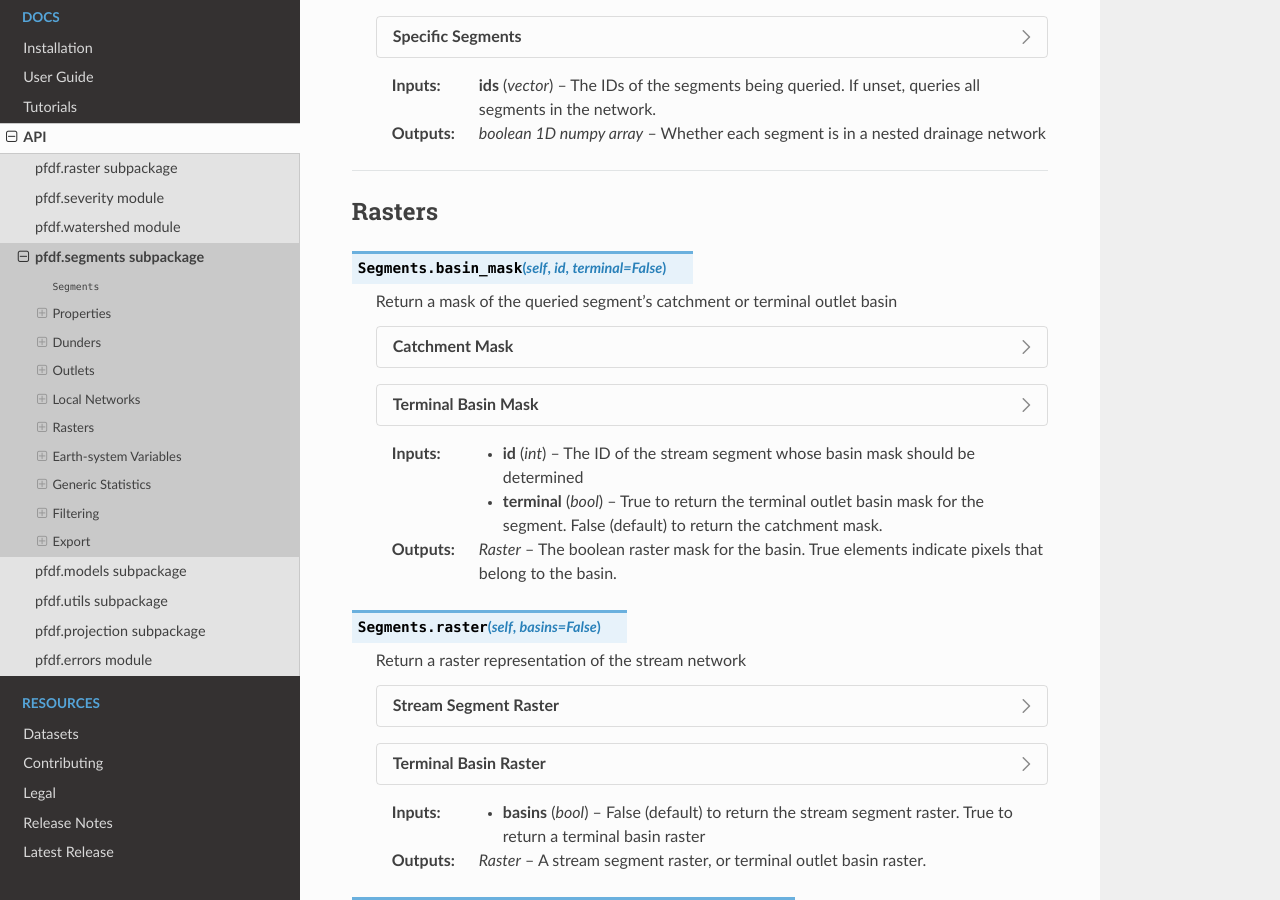
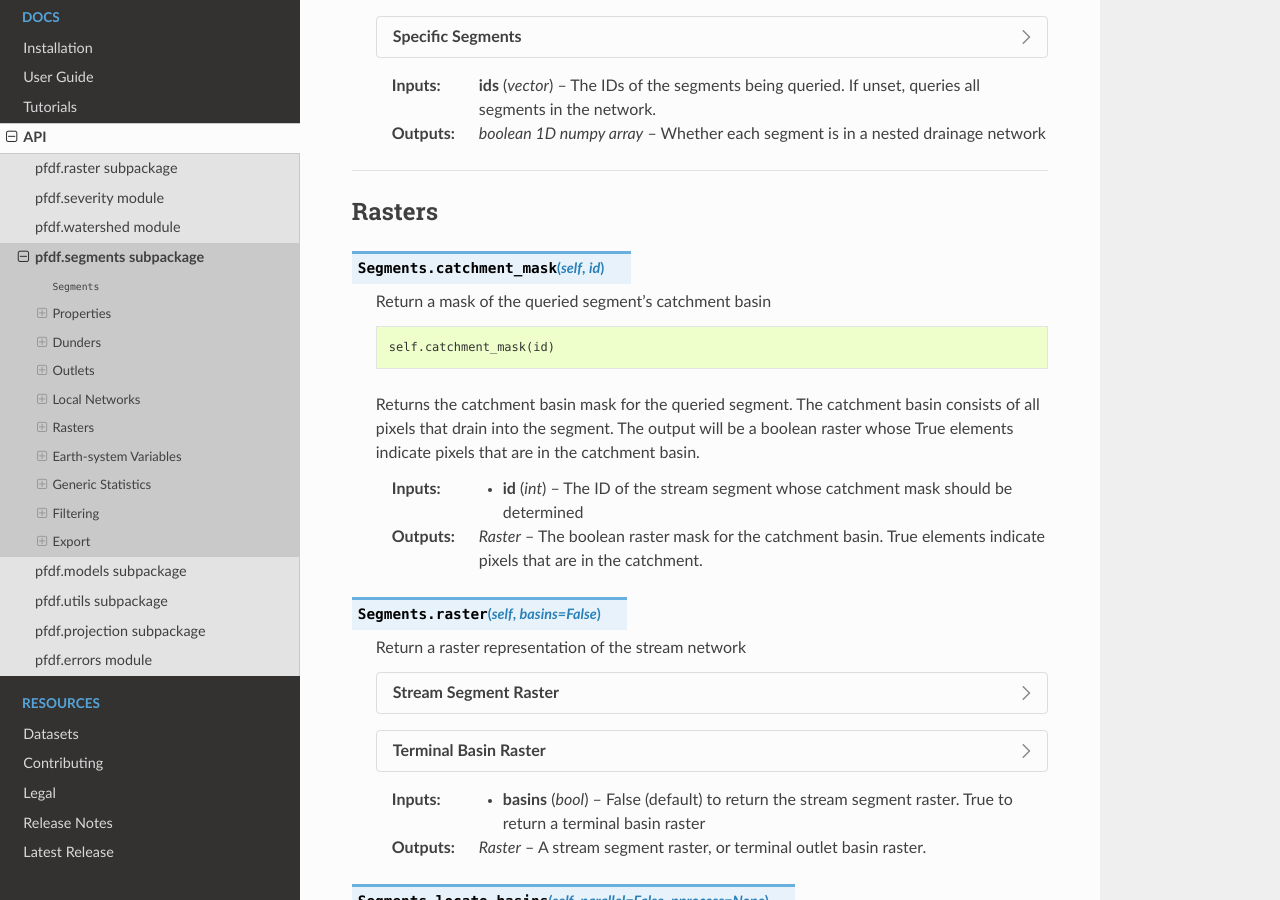
Before and after one commit to JonKing93/pfdf, a Sphinx documentation site: the page built from docs/api/segments.rst, in a window 1280 px wide and 900 px high, scrolled down 6060 px. Built offline with Sphinx 7.4.7 and the Read the Docs theme 2.0.0, drawn with Linux system fonts in a browser that asks for light colours; some of the changed text lies outside the part shown.

Commit message:
standardize use of catchment basin vocab

```diff
--- a/docs/api/segments.rst
+++ b/docs/api/segments.rst
@@ -118,8 +118,8 @@
               - Builds and saves the basin raster, optionally in parallel
             * - :ref:`raster <pfdf.segments.Segments.raster>`
               - Returns a raster representation of the stream segment network
-            * - :ref:`basin_mask <pfdf.segments.Segments.basin_mask>`
-              - Returns the catchment or terminal outlet basin mask for the queried stream segment
+            * - :ref:`catchment_mask <pfdf.segments.Segments.catchment_mask>`
+              - Returns the catchment basin mask for the queried stream segment
             * -
               -
             * - **Generic Statistics**
@@ -128,8 +128,8 @@
               - Print or return info about supported statistics
             * - :ref:`summary <pfdf.segments.Segments.summary>`
               - Compute summary statistics over the pixels for each segment
-            * - :ref:`basin_summary <pfdf.segments.Segments.basin_summary>`
-              - Compute summary statistics over the catchment basins or terminal outlet basins
+            * - :ref:`catchment_summary <pfdf.segments.Segments.catchment_summary>`
+              - Compute summary statistics over catchment basin pixels
             * -
               -
             * - **Earth System Variables**
@@ -140,6 +140,8 @@
               - Computes the burned proportion of basins
             * - :ref:`burned_area <pfdf.segments.Segments.burned_area>`
               - Computes the burned area of basins
+            * - :ref:`catchment_ratio <pfdf.segments.Segments.catchment_ratio>`
+              - Computes the proportion of catchment basin pixels within a mask
             * - :ref:`confinement <pfdf.segments.Segments.confinement>`
               - Computes the confinement angle for each segment
             * - :ref:`developed_area <pfdf.segments.Segments.developed_area>`
@@ -164,8 +166,6 @@
               - Computes the vertical relief to highest ridge cell for each segment
             * - :ref:`ruggedness <pfdf.segments.Segments.ruggedness>`
               - Computes topographic ruggedness (relief / sqrt(area)) for each segment
-            * - :ref:`upslope_ratio <pfdf.segments.Segments.upslope_ratio>`
-              - Computes the proportion of basin pixels that meet a criteria
             * -
               -
             * - **Filtering**
@@ -605,32 +605,21 @@
 Rasters
 -------
 
-.. _pfdf.segments.Segments.basin_mask:
-
-.. py:method:: Segments.basin_mask(self, id, terminal = False)
-
-    Return a mask of the queried segment's catchment or terminal outlet basin
-
-    .. dropdown:: Catchment Mask
-
-        ::
-
-            self.basin_mask(id)
-
-        Returns the catchment basin mask for the queried segment. The catchment basin consists of all pixels that drain into the segment. The output will be a boolean raster whose True elements indicate pixels that are in the catchment basin.
-
-    .. dropdown:: Terminal Basin Mask
-
-        ::
-
-            self.basin_mask(id, terminal=True)
-
-        Returns the mask of the queried segment's terminal outlet basin. The terminal outlet basin is the catchment basin for the segment's local drainage network. This basin is a superset of the segment's catchment basin. The output will be a boolean raster whose True elements indicate pixels that are in the local drainage basin.
-
-    :Inputs: * **id** (*int*) -- The ID of the stream segment whose basin mask should be determined
-             * **terminal** (*bool*) -- True to return the terminal outlet basin mask for the segment. False (default) to return the catchment mask.
-
-    :Outputs: *Raster* -- The boolean raster mask for the basin. True elements indicate pixels that belong to the basin.
+.. _pfdf.segments.Segments.catchment_mask:
+
+.. py:method:: Segments.catchment_mask(self, id)
+
+    Return a mask of the queried segment's catchment basin
+
+    ::
+
+        self.catchment_mask(id)
+
+    Returns the catchment basin mask for the queried segment. The catchment basin consists of all pixels that drain into the segment. The output will be a boolean raster whose True elements indicate pixels that are in the catchment basin.
+
+    :Inputs: * **id** (*int*) -- The ID of the stream segment whose catchment mask should be determined
+
+    :Outputs: *Raster* -- The boolean raster mask for the catchment basin. True elements indicate pixels that are in the catchment.
 
 
 .. _pfdf.segments.Segments.raster:
@@ -782,6 +771,34 @@
         * **terminal** (*bool*) -- True to only compute values for terminal outlet basins. False (default) to compute values for all catchment basins.
 
     :Outputs: *ndarray* -- The burned catchment area for the basins
+
+
+.. _pfdf.segments.Segments.catchment_ratio:
+
+.. py:method:: Segments.catchment_ratio(self, mask, terminal = False)
+
+    Returns the proportion of catchment basin pixels within a mask
+
+    .. dropdown:: Catchment Ratio
+
+        ::
+
+            self.catchment_ratio(mask)
+
+        Given a raster mask, computes the proportion of True pixels in the catchment basin for each stream segment. Returns the ratios as a numpy 1D array with one element per stream segment. Ratios will be on the interval from 0 to 1. Note that NoData pixels in the mask are interpreted as False.
+
+    .. dropdown:: Terminal Basins
+
+        ::
+
+            self.catchment_ratio(mask, terminal=True)
+
+        Only computes values for the terminal outlet basins.
+
+    :Inputs: * **mask** (*Raster*) -- A raster mask for the watershed. The method will compute the proportion of True elements in each catchment
+             * **terminal** (*bool*) -- True to only compute values for the terminal outlet basins. False (default) to compute values for all catchment basins.
+
+    :Outputs: *ndarray* -- The proportion of True values in each basin
 
 
 .. _pfdf.segments.Segments.confinement:
@@ -1186,33 +1203,6 @@
         *numpy 1D array* -- The topographic ruggedness of each stream segment
 
 
-.. _pfdf.segments.Segments.upslope_ratio:
-
-.. py:method:: Segments.upslope_ratio(self, mask, terminal = False)
-
-    Returns the proportion of basin pixels that meet a criteria
-
-    .. dropdown:: Upslope Ratio
-
-        ::
-
-            self.upslope_ratio(mask)
-
-        Given a raster mask, computes the proportion of True pixels in the catchment basin for each stream segment. Returns the ratios as a numpy 1D array with one element per stream segment. Ratios will be on the interval from 0 to 1. Note that NoData pixels in the mask are interpreted as False.
-
-    .. dropdown:: Terminal Basins
-
-        ::
-
-            self.upslope_ratio(mask, terminal=True)
-
-        Only computes values for the terminal outlet basins.
-
-    :Inputs: * **mask** (*Raster*) -- A raster mask for the watershed. The method will compute the proportion of True elements in each catchment
-             * **terminal** (*bool*) -- True to only compute values for the terminal outlet basins. False (default) to compute values for all catchment basins.
-
-    :Outputs: *ndarray* -- The proportion of True values in each basin
-
 ----
 
 Generic Statistics
@@ -1230,7 +1220,7 @@
 
             Segments.statistics()
 
-        Prints information about supported statistics to the console. The printed text is a table with two columns. The first column holds the names of statistics that can be used with the "summary" and "basin_summary" methods. The second column is a description of each statistic.
+        Prints information about supported statistics to the console. The printed text is a table with two columns. The first column holds the names of statistics that can be used with the "summary" and "catchment_summary" methods. The second column is a description of each statistic.
 
     .. dropdown:: Return Info as Dict
 
@@ -1268,17 +1258,17 @@
     :Outputs: *ndarray* -- The summary statistic for each stream segment
 
 
-.. _pfdf.segments.Segments.basin_summary:
-
-.. py:method:: Segments.basin_summary(self, statistic, values, mask = None, terminal = False)
-
-    Computes a summary statistic over each catchment or terminal outlet basin
+.. _pfdf.segments.Segments.catchment_summary:
+
+.. py:method:: Segments.catchment_summary(self, statistic, values, mask = None, terminal = False)
+
+    Computes a summary statistic over each catchment basin's pixel
 
     .. dropdown:: Catchment Summary
 
         ::
 
-            self.basin_summary(statistic, values)
+            self.catchment_summary(statistic, values)
 
         Computes the indicated statistic over the catchment basin pixels for each stream segment. Uses the input values raster as the data value for each pixel. Returns a numpy 1D array with one element per stream segment.
 
@@ -1293,7 +1283,7 @@
 
         ::
 
-            self.basin_summary(statistic, values, mask)
+            self.catchment_summary(statistic, values, mask)
 
         Computes masked statistics over the catchment basins. True elements in the mask indicate pixels that should be included in statistics. False elements are ignored. If a catchment does not contain any True pixels, then its summary statistic is set to NaN. Note that a mask will have no effect on the "outlet" statistic.
 
@@ -1301,7 +1291,7 @@
 
         ::
 
-            self.basin_summary(..., terminal=True)
+            self.catchment_summary(..., terminal=True)
 
         Only computes statistics for the terminal outlet basins. The output will have one element per terminal segment. The order of values will match the order of IDs reported by the ``Segments.termini`` method. The number of terminal outlet basins is often much smaller than the total number of segments. As such, this option presents a faster alternative and is particularly suitable when computing statistics other than "outlet", "mean", "sum", "nanmean", or "nansum".
 
```
Also changed, not shown: docs/guide/segments/rasters.rst (+7 -7 lines), docs/guide/segments/values.rst (+14 -13 lines), 4 other files.
